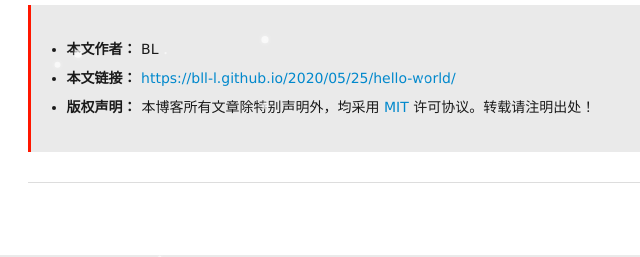
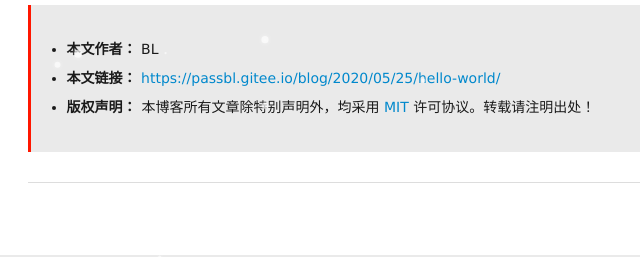
Before and after one commit to BLL-l/BLL-l.github.io, a plain HTML site: page 2020/05/25/hello-world/index.html in a window 1280 px wide. Shown: the part 152-409 px from the top of the page, 374-1014 px from the left. Drawn offline with nearby package versions, Linux system fonts and the light colour scheme; some packages are replaced by stand-ins of ours; no server answers; a script that the page names is missing.

Commit message:
Site updated: 2020-05-25 19:26:50

```diff
--- a/2020/05/25/hello-world/index.html
+++ b/2020/05/25/hello-world/index.html
@@ -5,14 +5,14 @@
 
   <meta name="renderer" content="webkit">
   <meta http-equiv="X-UA-Compatible" content="IE=edge" >
-  <link rel="dns-prefetch" href="https://bll-l.github.io">
+  <link rel="dns-prefetch" href="https://passbl.gitee.io/blog">
   <title>welcome! | BL&#39;s blog</title>
   <meta name="generator" content="hexo-theme-yilia-plus">
   <meta name="viewport" content="width=device-width, initial-scale=1, maximum-scale=1">
 
   <meta property="og:type" content="article">
 <meta property="og:title" content="welcome!">
-<meta property="og:url" content="https://bll-l.github.io/2020/05/25/hello-world/index.html">
+<meta property="og:url" content="https://passbl.gitee.io/blog/2020/05/25/hello-world/index.html">
 <meta property="og:site_name" content="BL&#39;s blog">
 <meta property="og:locale" content="en_US">
 <meta property="article:published_time" content="2020-05-25T08:10:05.557Z">
@@ -286,7 +286,7 @@
         </li>
         <li>
           <strong>本文链接：</strong>
-          <a href="https://bll-l.github.io/2020/05/25/hello-world/" title="welcome!" target="_blank">https://bll-l.github.io/2020/05/25/hello-world/</a>
+          <a href="https://passbl.gitee.io/blog/2020/05/25/hello-world/" title="welcome!" target="_blank">https://passbl.gitee.io/blog/2020/05/25/hello-world/</a>
         </li>
 
         <li>
@@ -353,7 +353,7 @@
     <a class="close js-modal-close" href="javascript:;"><i class="icon icon-close"></i></a>
     <p>扫一扫，分享到微信</p>
     <div class="wx-qrcode">
-     <!-- <img src="//pan.baidu.com/share/qrcode?url=https://bll-l.github.io/2020/05/25/hello-world/" alt="微信分享二维码"> -->
+     <!-- <img src="//pan.baidu.com/share/qrcode?url=https://passbl.gitee.io/blog/2020/05/25/hello-world/" alt="微信分享二维码"> -->
     </div>
 </div>
 
@@ -447,7 +447,7 @@
   <div class="outer">
     <div id="footer-info">
     	<div class="footer-left">
-    		&copy; 2020 <a href="https://bll-l.github.io/" target="_blank">BL</a>
+    		&copy; 2020 <a href="https://passbl.gitee.io/blog/" target="_blank">BL</a>
     	</div>
       	<div class="footer-right">
 
```
Also changed, not shown: about/index.html (+5 -5 lines), archives/2020/05/index.html (+3 -3 lines), archives/2020/index.html (+3 -3 lines), archives/index.html (+3 -3 lines), index.html (+3 -3 lines), writeups/index.html (+5 -5 lines).
